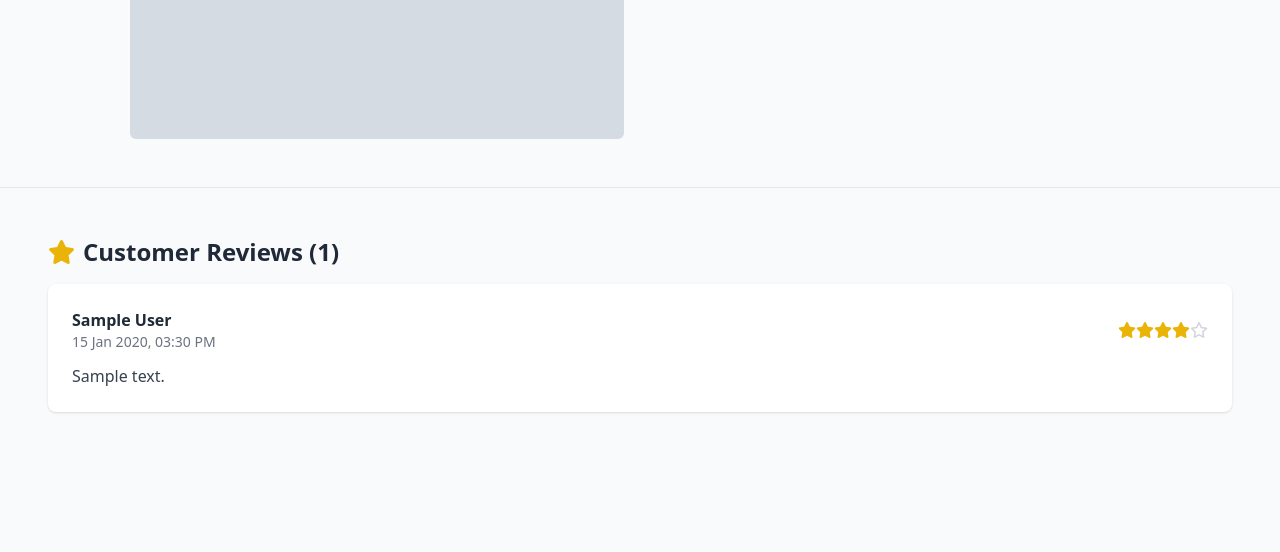
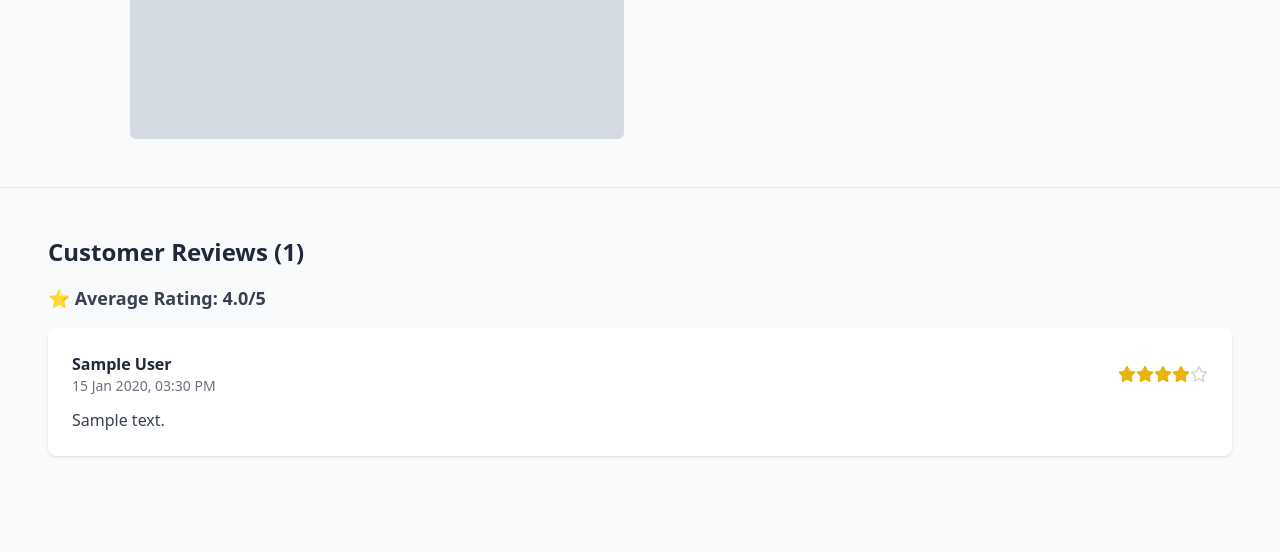
Before and after one commit to fahim-muneer/e-commerce, a Django app: page /1/details/ in a window 1280 px wide. Shown: the part 856-1408 px from the top of the page. Run offline with Django 5.2, Linux system fonts and the light colour scheme; a user stored in the database is signed in; tables that the repository leaves empty hold one stand-in row (values such as "Sample post"); grey boxes marked "Sample" are stand-in pictures; some libraries are stand-ins or nearby versions.

Commit message:
updated with enhanced and dynamic rating stars

```diff
--- a/home/templates/home/product_details_page.html
+++ b/home/templates/home/product_details_page.html
@@ -89,9 +89,11 @@
 
 
   <h3 class="text-2xl font-bold text-gray-800 mb-4 flex items-center">
-    <i class="fa-solid fa-star text-yellow-500 mr-2"></i>
     Customer Reviews ({{ reviews.count }})
   </h3>
+   <p class="text-lg font-semibold text-gray-700 mb-4">
+    ⭐ Average Rating: {{ avg_rating }}/5
+  </p>
 
   {% if reviews %}
     <div class="space-y-6">
--- a/home/views.py
+++ b/home/views.py
@@ -9,7 +9,7 @@ from orders.models import Cart, CartItems, OrderAddress, Orders, OrderItem
 from django.db import transaction
 from django.contrib import messages
 from django.contrib.auth.decorators import login_required
-from django.db.models import F
+from django.db.models import F,Avg
 from wish_list.models import WishListItems
 User = get_user_model()
 from django.urls import reverse
@@ -19,7 +19,6 @@ from django.views.decorators.csrf import csrf_exempt
 from customer.views import MyLoginRequiredMixin
 from decimal import Decimal
 from products.models import ProductVariants,Review
-from django.db.models import Prefetch
 from django.views.decorators.http import require_POST
 from customer.utils import mark_referral_first_purchase
 from django.conf import settings
@@ -104,6 +103,11 @@ def home(request):
         else:
             product.display_price_value = product.price if product.price else 0
 
+        reviews = Review.objects.filter(product_variant__product=product)
+        avg_rating = reviews.aggregate(Avg('rating'))['rating__avg']
+        product.avg_rating = round(avg_rating, 1) if avg_rating else None
+        product.review_count = reviews.count()
+
     if sort_option:
         if sort_option == 'price':
             products_list = sorted(products_list, key=lambda p: p.display_price_value or 0)
@@ -121,6 +125,7 @@ def home(request):
             products_list = sorted(products_list, key=lambda p: p.created_at)
     else:
         products_list = sorted(products_list, key=lambda p: p.largest_variant.stock if p.largest_variant else 0, reverse=True)
+
     paginator = Paginator(products_list, 10)
     page = request.GET.get('page')
     products = paginator.get_page(page)
@@ -158,7 +163,6 @@ class ProdectDetails(MyLoginRequiredMixin, DetailView):
         product = self.get_object()
         variants = product.variant.all()
 
-        # ---------------- Wishlist ----------------
         if self.request.user.is_authenticated:
             my_list = list(
                 WishListItems.objects.filter(
@@ -169,8 +173,7 @@ class ProdectDetails(MyLoginRequiredMixin, DetailView):
             my_list = []
         context["my_list"] = my_list
 
-        # ---------------- Variant Handling ----------------
-        selected_variant = None  # ✅ defined upfront
+        selected_variant = None
         variant_id = self.request.GET.get("variant")
 
         if variant_id:
@@ -186,7 +189,6 @@ class ProdectDetails(MyLoginRequiredMixin, DetailView):
         else:
             context["is_variant_selected"] = False
 
-        # ---------------- Price Logic ----------------
         if selected_variant:
             original_price = selected_variant.get_original_price()
             discounted_price = selected_variant.get_discounted_price()
@@ -205,13 +207,11 @@ class ProdectDetails(MyLoginRequiredMixin, DetailView):
             else 0
         )
 
-        # ---------------- Variant Form ----------------
         context["variant_form"] = VarientSelectforms(
             queryset=variants,
             initial={'variant': selected_variant.id if selected_variant else None}
         )
 
-        # ---------------- Offer, Reviews, Related ----------------
         active_offer = product.get_active_offer()
         context["active_offer"] = active_offer
         context["has_offer"] = active_offer is not None
@@ -224,7 +224,6 @@ class ProdectDetails(MyLoginRequiredMixin, DetailView):
             .exclude(id=product.id)[:6]
         )
 
-        # ---------------- Has Bought ----------------
         has_bought = False
         if self.request.user.is_authenticated:
             if selected_variant:
@@ -240,6 +239,10 @@ class ProdectDetails(MyLoginRequiredMixin, DetailView):
                     order__order_status=Orders.STATUS_DELIVERED
                 ).exists()
         context["has_bought"] = has_bought
+
+        reviews=Review.objects.filter(product_variant__product=product)
+        avg_rating = reviews.aggregate(Avg('rating'))['rating__avg'] or 0
+        context["avg_rating"]=avg_rating
 
         return context
 
```
Also changed, not shown: home/templates/home/home.html (+26 -6 lines).
